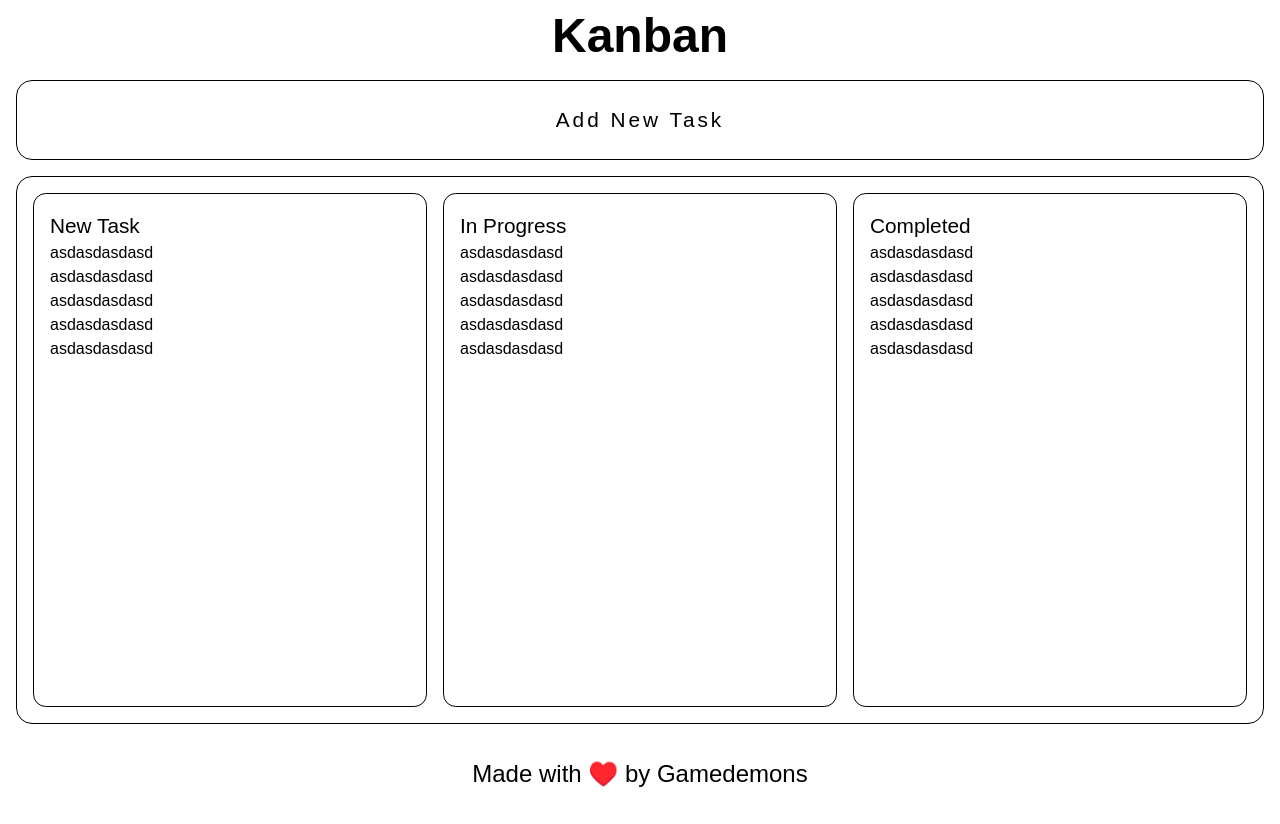
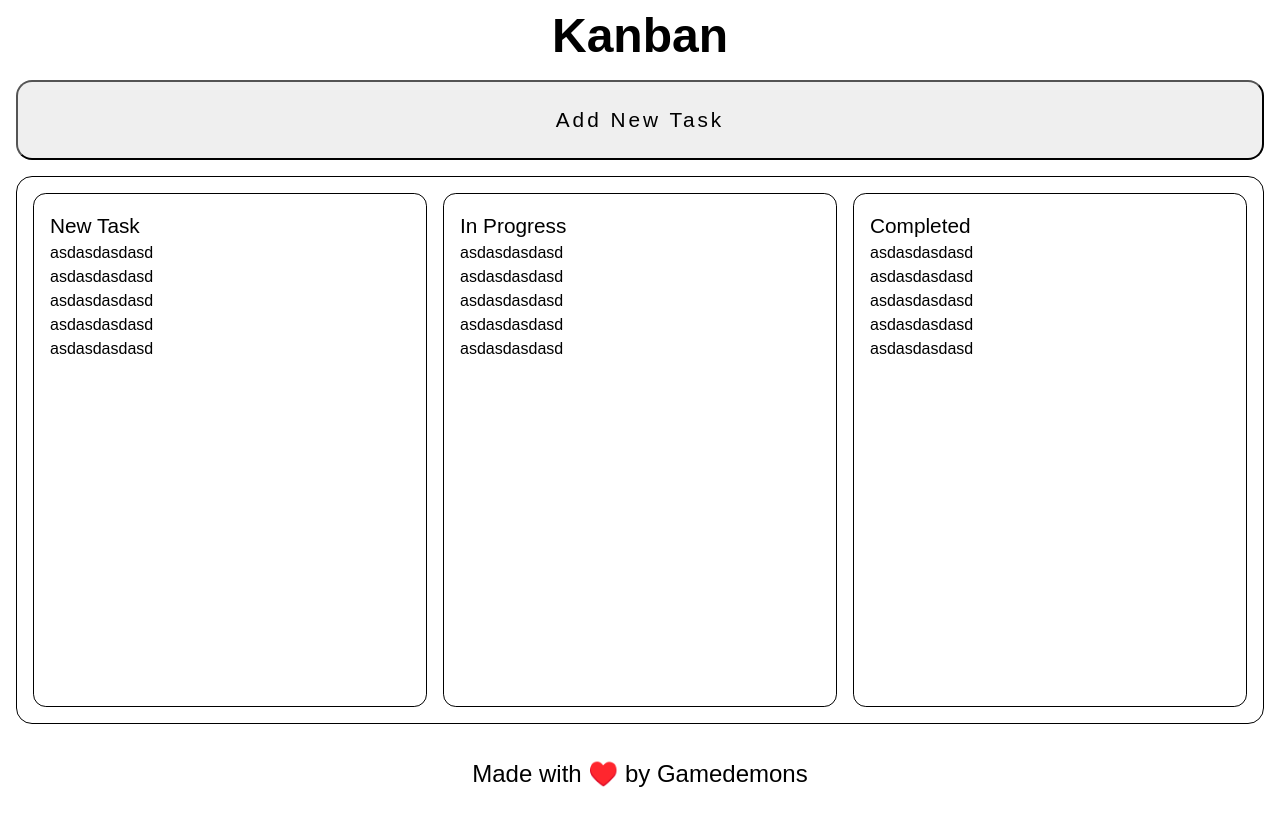
Before and after one commit to metacube-manthan-rajoria/GET_003_Chapter_010, a React (Vite) app: page / in a window 1280 px wide. Built offline with nearby package versions, Linux system fonts and the light colour scheme.

Commit message:
moved button logic to respective component

```diff
--- a/src/index.css
+++ b/src/index.css
@@ -2,8 +2,6 @@
   font-family: Arial, sans-serif;
   line-height: 1.5;
   font-weight: 400;
-
-  color-scheme: light dark;
 
   font-synthesis: none;
   scroll-behavior: smooth;
@@ -20,19 +18,6 @@ body {
   padding: 0;
 }
 
-button {
-  color: var(--button-color);
-  background-color: var(--button-bgcolor);
-  border: 1px solid var(--button-color);
-  transition: color 0.4s, background-color 0.4s, box-shadow 0.4s;
-}
-button:hover {
-  color: var(--button-bgcolor);
-  background-color: var(--button-color);
-  box-shadow: 8px 8px 10px greenyellow;
-  cursor: cell;
-}
-
 @media (prefers-color-scheme: dark) {
   :root {
     color: #000000;
```
